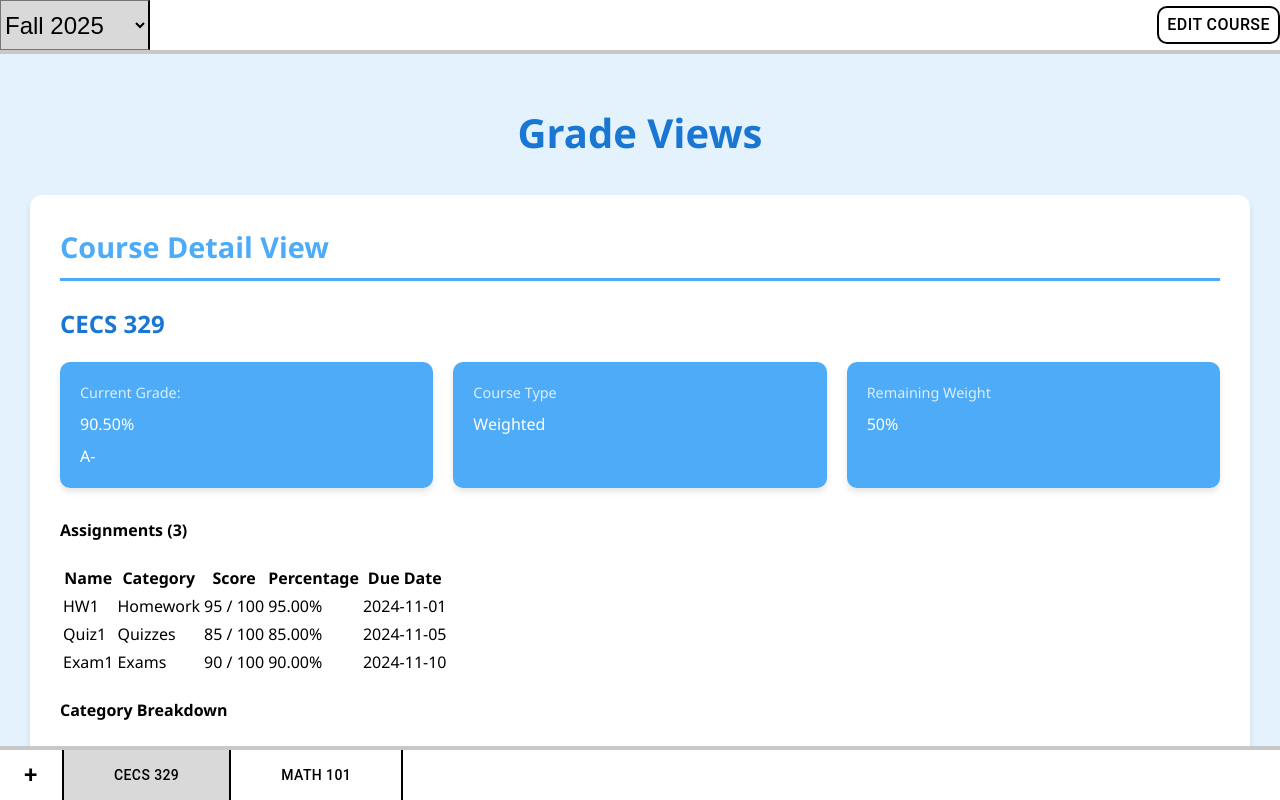
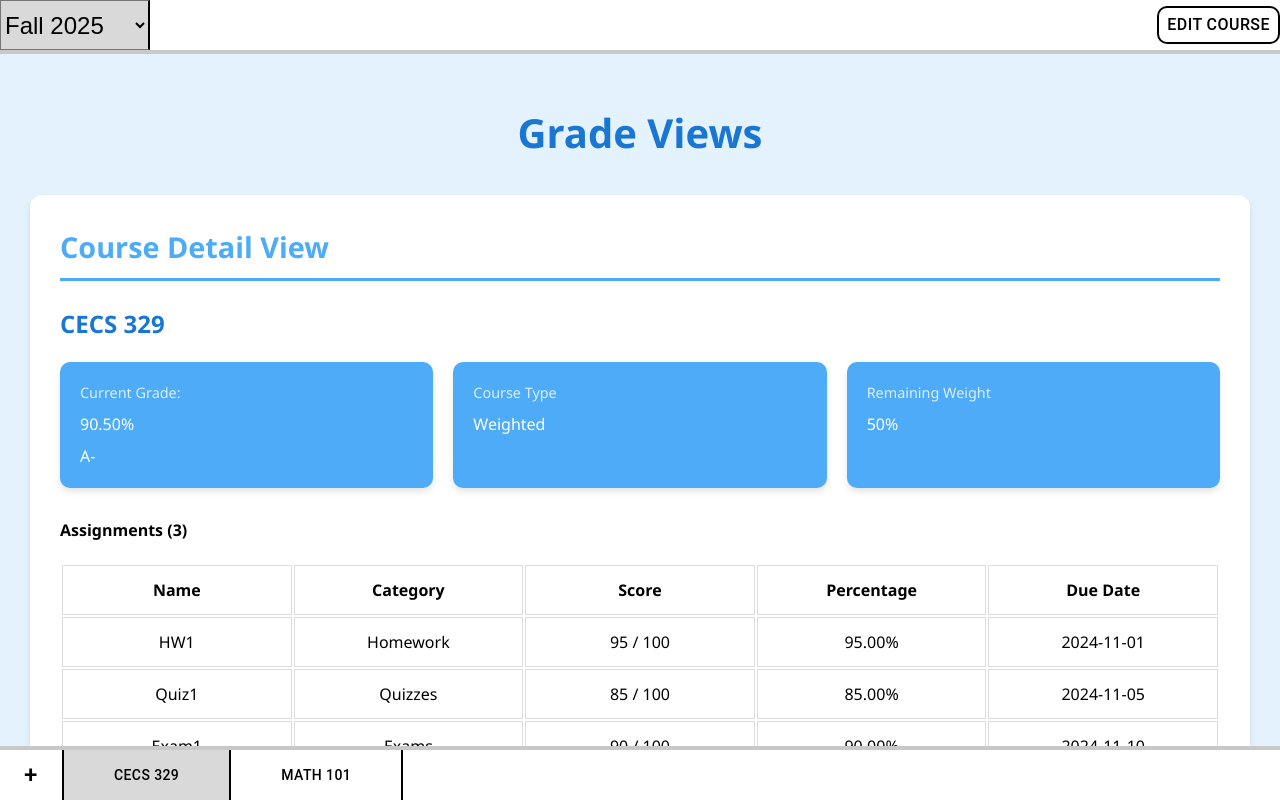
Before and after one commit to kn2117/CECS-448-Project-3-Team-3, a React (Vite) app: page / in a window 1280 px wide. Built offline with nearby package versions, Linux system fonts and the light colour scheme.

Commit message:
added table format

```diff
--- a/src/GradeViews.css
+++ b/src/GradeViews.css
@@ -96,3 +96,16 @@
     opacity: 0.8;
     font-weight: 500;
 }
+
+.assignments-table, .courses-table {
+    width: 100%;
+    table-layout: fixed;
+    margin-top: 10px;
+}
+
+.assignments-table th,
+.assignments-table td, .courses-table th, .courses-table td {
+    padding: 12px 10px;
+    text-align: center;
+    border: 1px solid #ddd;
+}
```
